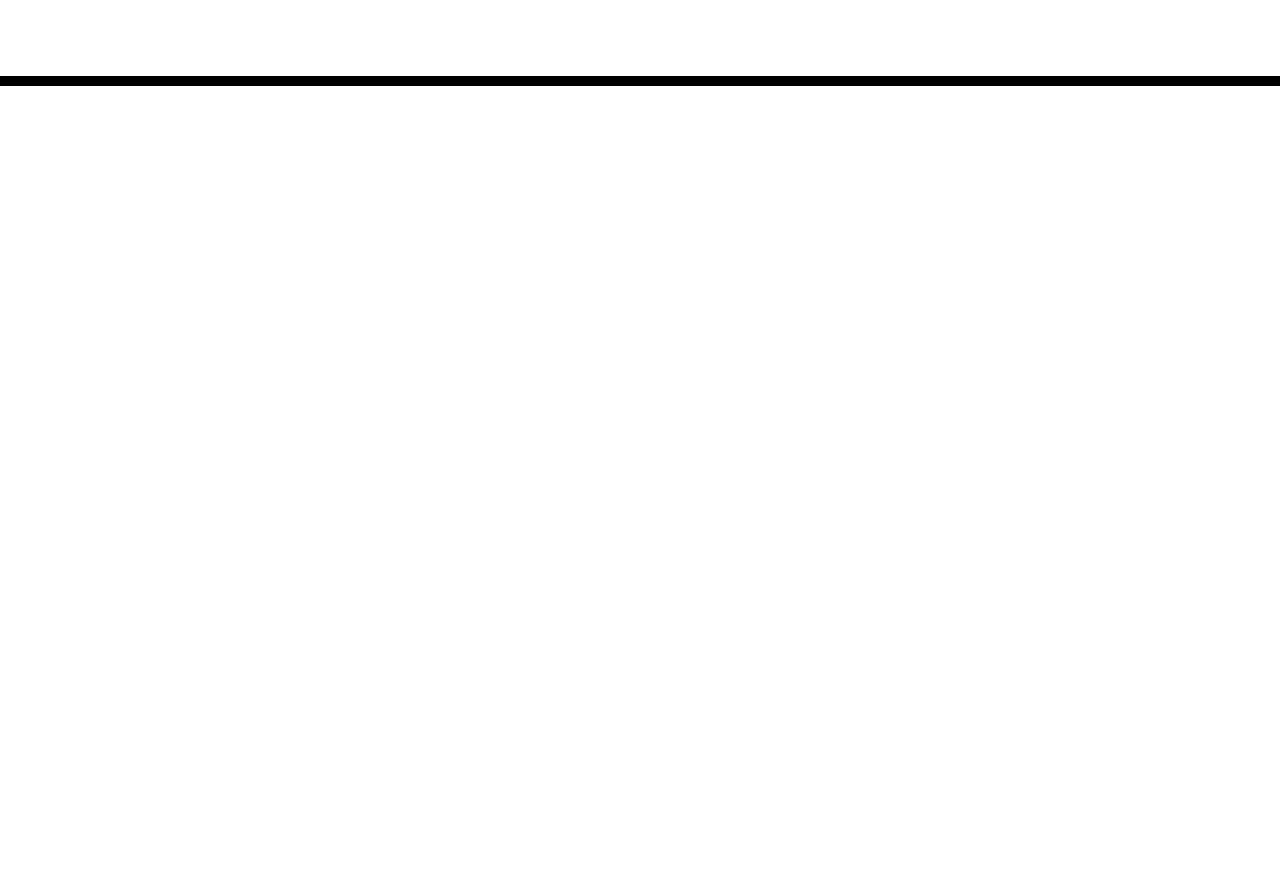
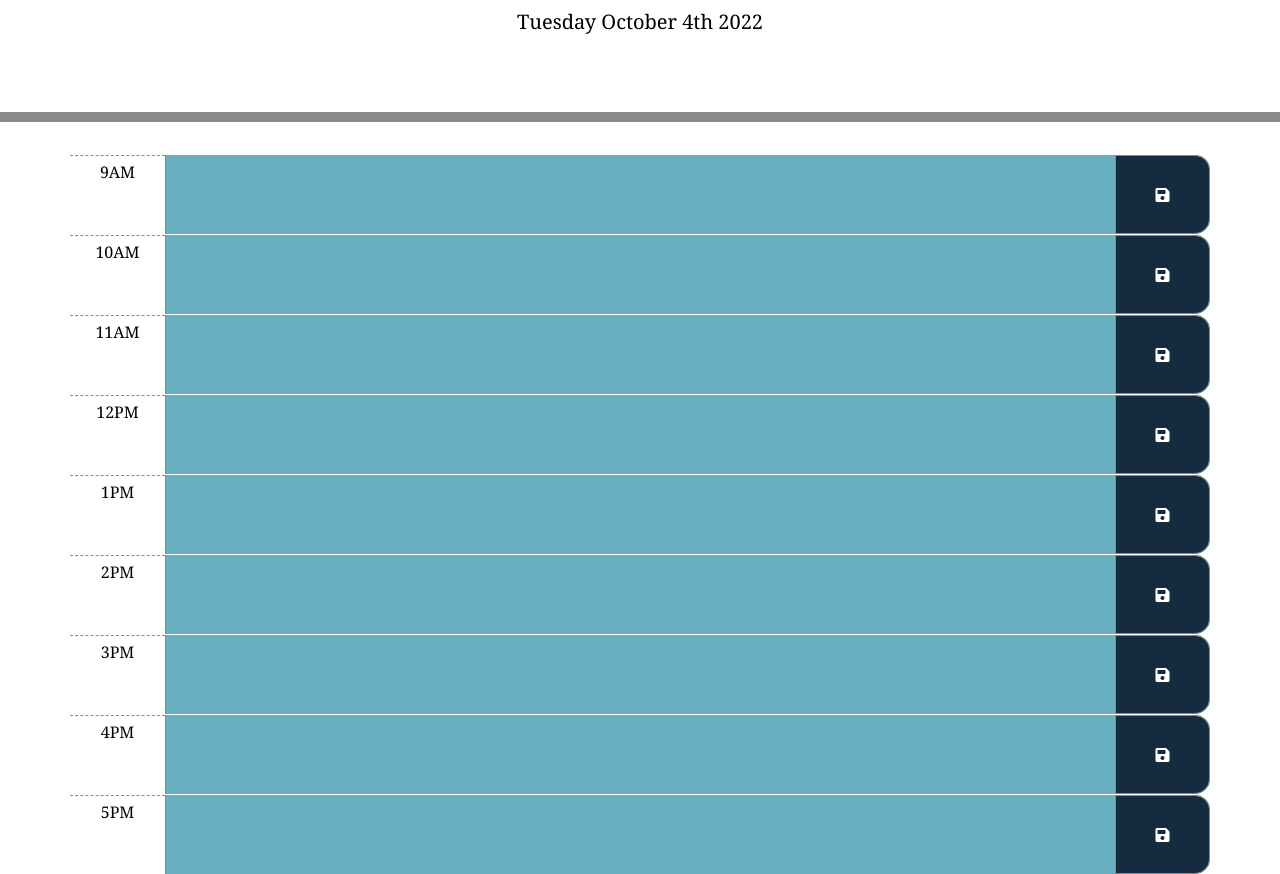
Before and after one commit to Cutter25/Corbins-week-5-challenge, a plain HTML site: page index.html in a window 1280 px wide. Shown: the part 182-1056 px from the top of the page. Before the commit the page ends 800 px from the top, so only its background shows below. Drawn offline with nearby package versions, Linux system fonts and the light colour scheme.

Commit message:
Built structure

```diff
--- a/index.html
+++ b/index.html
@@ -4,35 +4,99 @@
     <meta charset="UTF-8" />
     <meta name="viewport" content="width=device-width, initial-scale=1.0" />
     <meta http-equiv="X-UA-Compatible" content="ie=edge" />
+
+    <!-- linking bootstrap -->
     <link
       rel="stylesheet"
       href="https://stackpath.bootstrapcdn.com/bootstrap/4.3.1/css/bootstrap.min.css"
     />
+
+    <!-- linking fonts -->
     <link
       rel="stylesheet"
       href="https://use.fontawesome.com/releases/v5.8.1/css/all.css"
       integrity="sha384-50oBUHEmvpQ+1lW4y57PTFmhCaXp0ML5d60M1M7uH2+nqUivzIebhndOJK28anvf"
       crossorigin="anonymous"
     />
-    <link
-      href="https://fonts.googleapis.com/css?family=Open+Sans&display=swap"
-      rel="stylesheet"
-    />
+    <link href="https://fonts.googleapis.com/css2?family=Noto+Serif&family=Varela+Round&display=swap" rel="stylesheet">
+
+
+    <!-- linking css -->
     <link rel="stylesheet" href="style.css" />
-    <title>Work Day Scheduler</title>
+
+    <title>Corbin's Work Day Scheduler</title>
   </head>
 
   <body>
-    <header class="jumbotron">
+    <header class="jumbotron text-center">
       <h1 class="display-3">Work Day Scheduler</h1>
       <p class="lead">A simple calendar app for scheduling your work day</p>
       <p id="currentDay" class="lead"></p>
     </header>
+
+    <!-- Timeblocks 9AM to 5PM -->
     <div class="container">
-      <!-- Timeblocks go here -->
+      <div class="row time-block" id="9">
+        <div class="col-1 hour pt-2">9AM</div>
+        <textarea class="col-10 plan"></textarea>
+        <button class="col-1 saveBtn"><i class="fas fa-save"></i></button>
+      </div>
+
+      <div class="row time-block" id="10">
+        <div class="col-1 hour pt-2">10AM</div>
+        <textarea class="col-10 plan"></textarea>
+        <button class="col-1 saveBtn"><i class="fas fa-save"></i></button>
+      </div>
+
+      <div class="row time-block" id="11">
+        <div class="col-1 hour pt-2">11AM</div>
+        <textarea class="col-10 plan"></textarea>
+        <button class="col-1 saveBtn"><i class="fas fa-save"></i></button>
+      </div>
+
+      <div class="row time-block" id="12">
+        <div class="col-1 hour pt-2" value="12PM">12PM</div>
+        <textarea class="col-10 plan"></textarea>
+        <button class="col-1 saveBtn"><i class="fas fa-save"></i></button>
+      </div>
+
+      <div class="row time-block" id="13">
+        <div class="col-1 hour pt-2">1PM</div>
+        <textarea class="col-10 plan"></textarea>
+        <button class="col-1 saveBtn"><i class="fas fa-save"></i></button>
+      </div>
+
+      <div class="row time-block" id="14">
+        <div class="col-1 hour pt-2">2PM</div>
+        <textarea class="col-10 plan"></textarea>
+        <button class="col-1 saveBtn"><i class="fas fa-save"></i></button>
+      </div>
+
+      <div class="row time-block" id="15">
+        <div class="col-1 hour pt-2">3PM</div>
+        <textarea class="col-10 plan"></textarea>
+        <button class="col-1 saveBtn"><i class="fas fa-save"></i></button>
+      </div>
+
+      <div class="row time-block" id="16">
+        <div class="col-1 hour pt-2">4PM</div>
+        <textarea class="col-10 plan"></textarea>
+        <button class="col-1 saveBtn"><i class="fas fa-save"></i></button>
+      </div>
+
+      <div class="row time-block" id="17">
+        <div class="col-1 hour pt-2">5PM</div>
+        <textarea class="col-10 plan"></textarea>
+        <button class="col-1 saveBtn"><i class="fas fa-save"></i></button>
+      </div>
+
     </div>
 
-    <script src="https://code.jquery.com/jquery-3.4.1.min.js"></script>
+    <!-- js scripts, jquery, moment.js, bootstrap js -->
+    <script src="https://cdnjs.cloudflare.com/ajax/libs/jquery/3.2.1/jquery.min.js"></script>
     <script src="https://cdnjs.cloudflare.com/ajax/libs/moment.js/2.24.0/moment.min.js"></script>
+    <script src="https://code.jquery.com/jquery-3.5.1.slim.min.js" integrity="sha384-DfXdz2htPH0lsSSs5nCTpuj/zy4C+OGpamoFVy38MVBnE+IbbVYUew+OrCXaRkfj" crossorigin="anonymous"></script>
+    <script src="https://cdn.jsdelivr.net/npm/bootstrap@4.5.3/dist/js/bootstrap.bundle.min.js" integrity="sha384-ho+j7jyWK8fNQe+A12Hb8AhRq26LrZ/JpcUGGOn+Y7RsweNrtN/tE3MoK7ZeZDyx" crossorigin="anonymous"></script>
+    <script src="./script.js"></script>
   </body>
 </html>
--- /dev/null
+++ b/script.js
@@ -0,0 +1,53 @@
+var saveBtn = $(".saveBtn");
+
+
+
+ $("#currentDay").text(moment().format('dddd MMMM Do YYYY'));
+
+
+ function timeBlockColor() {
+     var hour = moment().hours();
+
+     $(".time-block").each(function() {
+         var currHour = parseInt($(this).attr("id"));
+
+
+
+         if (currHour > hour) {
+             $(this).addClass("future");
+         } else if (currHour === hour) {
+             $(this).addClass("present");
+         } else {
+             $(this).addClass("past");
+         }
+     })
+ };
+
+
+ saveBtn.on("click", function() {
+
+
+     var time = $(this).siblings(".hour").text();
+     var plan = $(this).siblings(".plan").val();
+
+
+     localStorage.setItem(time, plan);
+ });
+
+
+ function usePlanner() {
+
+     $(".hour").each(function() {
+         var currHour = $(this).text();
+         var currPlan = localStorage.getItem(currHour);
+
+
+
+         if(currPlan !== null) {
+             $(this).siblings(".plan").val(currPlan);
+         }
+     });
+ }
+
+ timeBlockColor();
+ usePlanner();
--- a/style.css
+++ b/style.css
@@ -1,15 +1,19 @@
 body {
-  font-family: 'Open Sans', sans-serif;
+  Font-Family: 'Noto Serif', Serif;
   font-size: 16px;
   line-height: 1;
 }
 
-textarea{
+h1 {
+  font-family: 'Varela Round', sans-serif;
+}
+
+textarea {
   background: transparent;
   border: none;
   resize: none;
   color: #000000;
-  border-left: 1px solid black;
+  border-left: 1px solid #88898C;
   padding: 10px;
 }
 
@@ -18,14 +22,14 @@ textarea{
   background-color: transparent;
   color: black;
   border-radius: 0;
-  border-bottom: 10px solid black;
+  border-bottom: 10px solid #88898C;
 }
 
-.description{
+.description {
   white-space: pre-wrap;
 }
 
-.time-block{
+.time-block {
   text-align: center;
   border-radius: 15px;
 }
@@ -39,33 +43,33 @@ textarea{
 .hour {
   background-color: #ffffff;
   color: #000000;
-  border-top: 1px dashed #000000;
+  border-top: 1px dashed #88898C;
 }
 
 .past {
-  background-color: #d3d3d3;
+  background-color: #F2EDDC;
   color: white;
 }
 
 .present {
-  background-color: #ff6961;
+  background-color: #D96A29;
   color: white;
 }
 
 .future {
-  background-color: #77dd77;
+  background-color: #69AFBF;
   color: white;
 }
 
 .saveBtn {
-  border-left: 1px solid black;
+  border: 1px solid #88898C;
   border-top-right-radius: 15px;
   border-bottom-right-radius: 15px;
-  background-color: #06AED5;
+  background-color: #152C40;
   color: white;
 }
 
 .saveBtn i:hover {
-  font-size: 20px;
+  font-size: 25px;
   transition: all .3s ease-in-out;
 }
```
